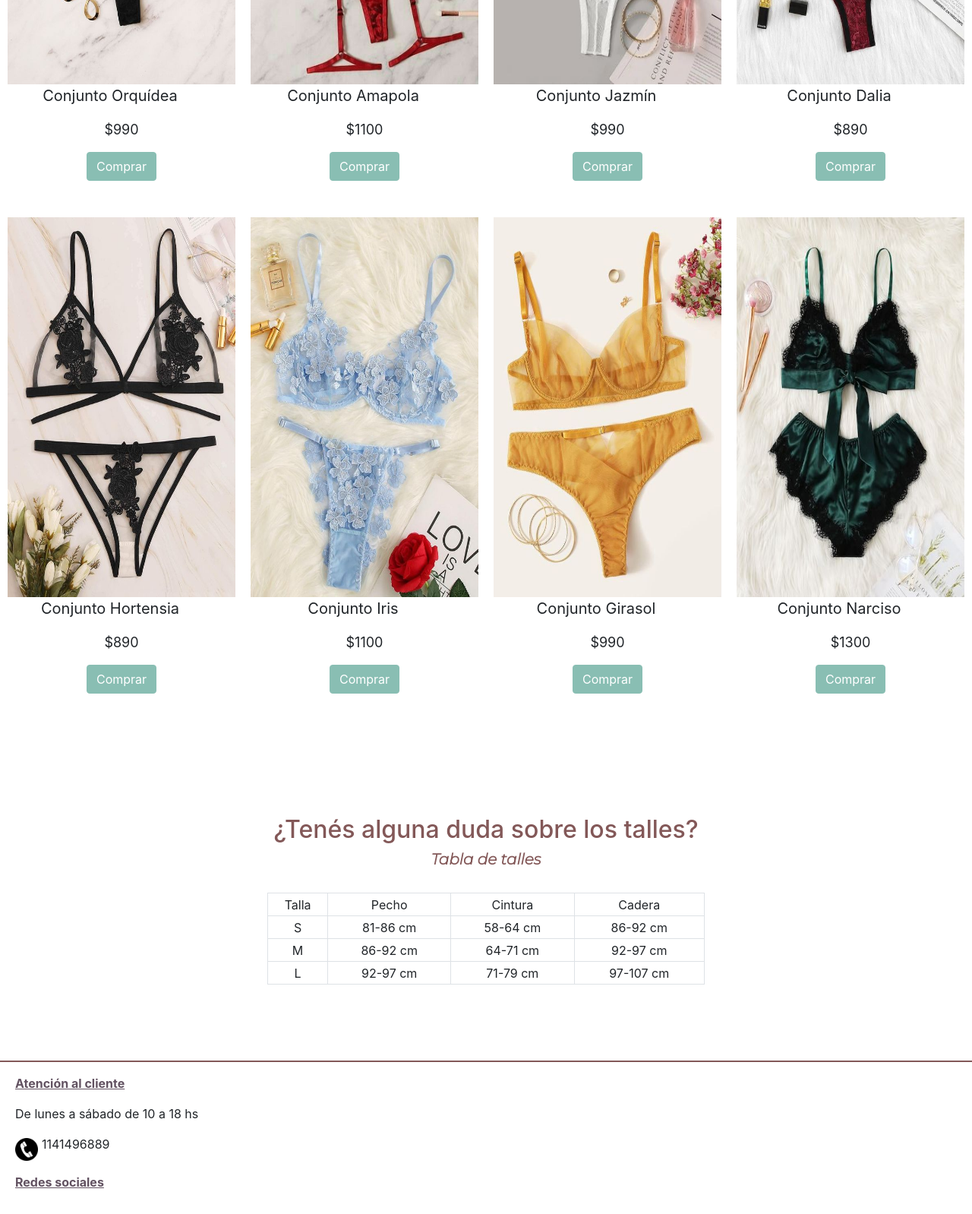
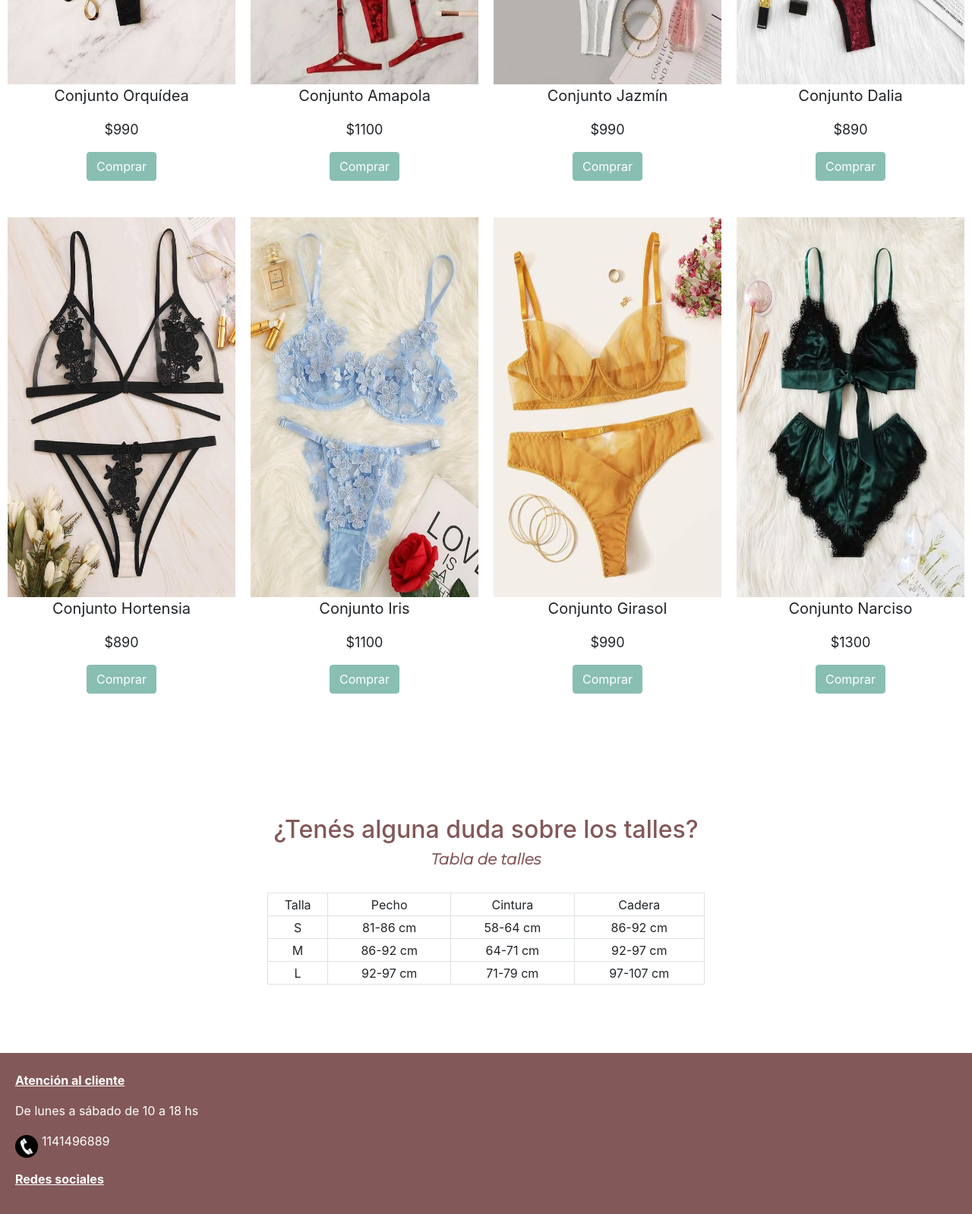
Before and after one commit to florcosentino/mi_repositorio, a website: page conjuntos.html in a window 1280 px wide. Shown: the part 850-2448 px from the top of the page at 76% size. Drawn offline with nearby package versions, Linux system fonts and the light colour scheme.

Commit message:
color footer

```diff
--- a/conjuntos.html
+++ b/conjuntos.html
@@ -157,8 +157,8 @@
            </table>
        </div>
     </section>
-    <hr>
     <footer>
+       <br>
        <div id="footerEscritorio" class="d-none d-sm-block">
           <section class="cajaAtencion">
              <p class="telefono"> Atención al cliente </p>
@@ -198,7 +198,6 @@
           </section>
        </div>
     </footer>
-    <br>
     <script src="https://code.jquery.com/jquery-3.2.1.slim.min.js" integrity="sha384-KJ3o2DKtIkvYIK3UENzmM7KCkRr/rE9/Qpg6aAZGJwFDMVNA/GpGFF93hXpG5KkN" crossorigin="anonymous"></script>
     <script src="https://cdnjs.cloudflare.com/ajax/libs/popper.js/1.12.9/umd/popper.min.js" integrity="sha384-ApNbgh9B+Y1QKtv3Rn7W3mgPxhU9K/ScQsAP7hUibX39j7fakFPskvXusvfa0b4Q" crossorigin="anonymous"></script>
     <script src="https://maxcdn.bootstrapcdn.com/bootstrap/4.0.0/js/bootstrap.min.js" integrity="sha384-JZR6Spejh4U02d8jOt6vLEHfe/JQGiRRSQQxSfFWpi1MquVdAyjUar5+76PVCmYl" crossorigin="anonymous"></script>
--- a/scss/estilos.scss
+++ b/scss/estilos.scss
@@ -193,10 +193,10 @@ $color-blanco: white;
     margin-bottom: 140px;
 }
 
-hr{
-    border: 0.5px solid;
-    color: $color-lila;
-    margin-top: 100px;
+
+footer {
+    background-color: $color-lila;
+    margin-top: 90px;
 }
 
 #footerEscritorio {
@@ -214,13 +214,14 @@ hr{
         align-content: flex-start;
 
         .telefono {
-            color: $color-violeta;
+            color: $color-blanco;
             font-weight: bold;
             text-decoration: underline;
         }
 
         .infoFooter1 {
             margin: none;
+            color: $color-blanco;
         }
 
         .infoFooter2 {
@@ -229,6 +230,7 @@ hr{
             flex-direction: row;
             flex-wrap: nowrap;
             align-items: center;
+            color: $color-blanco;
 
             #fotoTelefono {
                 display: inline;
@@ -248,7 +250,7 @@ hr{
         margin-top: 10px;
 
         .redes {
-            color: $color-violeta;
+            color: $color-blanco;
             font-weight: bold;
             text-decoration: underline;
         }
@@ -318,7 +320,7 @@ hr{
 
         .nombres1 {
             font-size: 20px;
-            margin-right: 30px;
+            margin-right: 0px;
         }
 
         .precios1 {
@@ -337,7 +339,7 @@ hr{
 
         .nombres1 {
             font-size: 20px;
-            margin-right: 30px;
+            margin-right: 0px;
         }
 
         .precios1 {
@@ -355,7 +357,7 @@ hr{
 
         .nombres1 {
             font-size: 20px;
-            margin-right: 30px;
+            margin-right: 0px;
         }
 
         .precios1 {
@@ -373,7 +375,7 @@ hr{
 
         .nombres1 {
             font-size: 20px;
-            margin-right: 30px;
+            margin-right: 0px;
         }
 
         .precios1 {
@@ -403,7 +405,7 @@ hr{
 
         .nombres1 {
             font-size: 20px;
-            margin-right: 30px;
+            margin-right: 0px;
         }
 
         .precios1 {
@@ -421,7 +423,7 @@ hr{
 
         .nombres1 {
             font-size: 20px;
-            margin-right: 30px;
+            margin-right: 0px;
         }
 
         .precios1 {
@@ -439,7 +441,7 @@ hr{
 
         .nombres1 {
             font-size: 20px;
-            margin-right: 30px;
+            margin-right: 0px;
         }
 
         .precios1 {
@@ -457,7 +459,7 @@ hr{
 
         .nombres1 {
             font-size: 20px;
-            margin-right: 30px;
+            margin-right: 0px;
         }
 
         .precios1 {
@@ -800,6 +802,7 @@ hr{
     justify-content: center;
     margin-top: 50px;
 
+
     #formulario {
         text-align: center;
     }
@@ -1111,13 +1114,14 @@ hr{
             align-content: flex-start;
 
             .telefono {
-                color: $color-violeta;
+                color: $color-blanco;
                 font-weight: bold;
                 text-decoration: underline;
             }
 
             .infoFooter1 {
                 margin: none;
+                color: $color-blanco;
             }
 
             .infoFooter2 {
@@ -1126,6 +1130,7 @@ hr{
                 flex-direction: row;
                 flex-wrap: nowrap;
                 align-items: center;
+                color: $color-blanco;
 
                 #fotoTelefono {
                     display: inline;
@@ -1147,7 +1152,7 @@ hr{
 
             .redes {
                 text-align: none;
-                color: $color-violeta;
+                color: $color-blanco;
                 margin: 0px;
                 font-weight: bold;
                 text-decoration: underline;
```
Also changed, not shown: index.html (+1 -2 lines), pijamas.html (+1 -2 lines), sale.html (+1 -1 lines), sucursales.html (+1 -2 lines), css/style.css.
